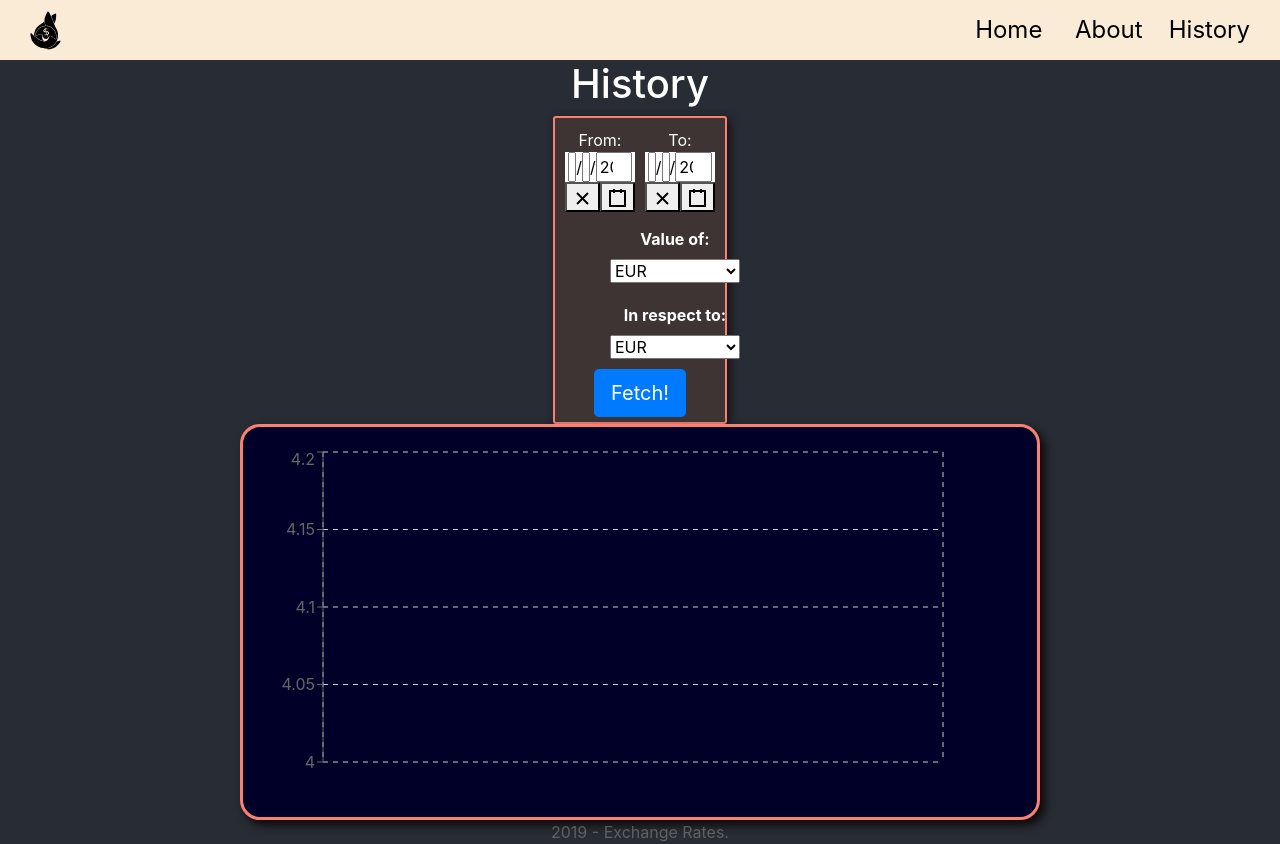
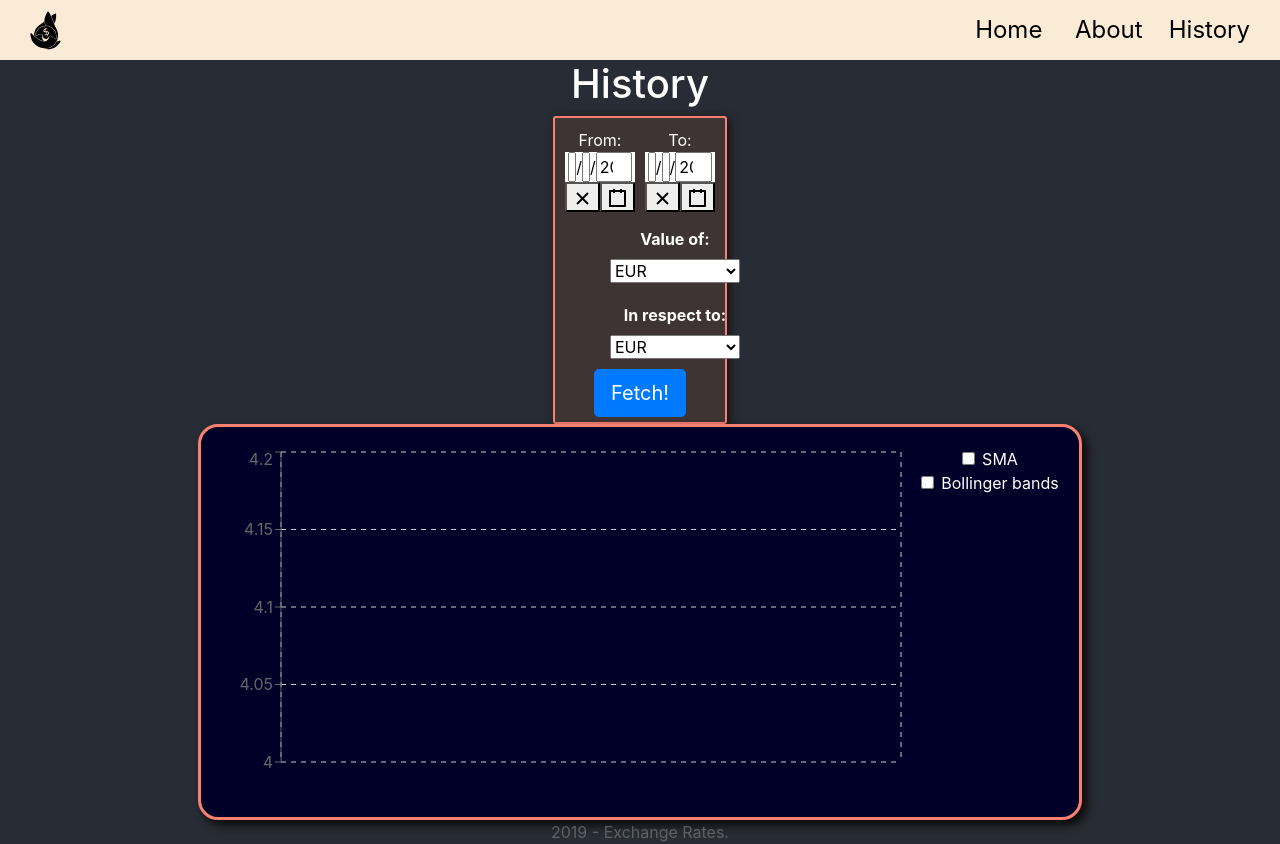
Before and after one commit to olindenaus/exchange-rates, a React (Create React App) app: page /history in a window 1280 px wide. Built offline with nearby package versions, Linux system fonts and the light colour scheme.

Commit message:
plot display options added

```diff
--- a/src/components/Plots/Plot/Plot.js
+++ b/src/components/Plots/Plot/Plot.js
@@ -4,13 +4,13 @@ import { LineChart, Line, CartesianGrid, XAxis, YAxis, Tooltip } from 'recharts'
 const renderLineChart = (props) => {
     return (
         <LineChart width={props.width} height={props.height} data={props.data} margin={{ top: 5, right: 20, bottom: 5, left: 0 }}>
-            <Line type="monotone" dataKey="value" stroke="blue" dot={false}/>
-            <Line type="monotone" dataKey="sma" stroke="red" dot={false}/>
-            <Line type="monotone" dataKey="topBouli" stroke="green" dot={false}/>
-            <Line type="monotone" dataKey="botBouli" stroke="green" dot={false}/>
+            <Line type="monotone" dataKey="value" stroke="blue" dot={false} />
+            {props.SMAEnable ? <Line type="monotone" dataKey="sma" stroke="red" dot={false} /> : null}
+            {props.BBEnable ? [ <Line type="monotone" dataKey="topBouli" stroke="green" dot={false} />,
+                                <Line type="monotone" dataKey="botBouli" stroke="green" dot={false} />] : null}
             <CartesianGrid stroke="#ccc" strokeDasharray="5 5" />
             <XAxis dataKey="name" />
-            <YAxis type = "number" domain={[4.0, 4.2]}/>
+            <YAxis type="number" domain={[4.0, 4.2]} />
             <Tooltip />
         </LineChart>
     )
--- a/src/containers/History/History.css
+++ b/src/containers/History/History.css
@@ -8,7 +8,7 @@
 }
 
 .Plot {
-    width: 800px;
+    display: flex;
     position: relative;
     left: 0px;
     top: 0px;
@@ -25,3 +25,5 @@
     top: -30px;
     box-shadow: 15px 30px 30px rgb(12, 9, 9);
 }
+.PlotOptions{
+}
--- a/src/containers/History/History.js
+++ b/src/containers/History/History.js
@@ -1,5 +1,6 @@
 import React, { Component } from 'react';
 import axios from '../../config/Axios';
+import { Form } from 'react-bootstrap';
 import './History.css';
 import Plot from '../../components/Plots/Plot/Plot';
 import DownloadPanel from '../../components/DownloadPanel/DownloadPanel';
@@ -14,6 +15,8 @@ class History extends Component {
             date: { from: '', to: '' },
             fromDateStart: new Date('2017-01-01'),
             toDateStart: new Date('2018-01-01'),
+            smaVisibility: false,
+            bbVisiblity: false
         }
     }
 
@@ -173,6 +176,14 @@ class History extends Component {
         this.setState({ toDateStart: date })
     }
 
+    setSMADisplay = (isSMADisplayed) => {
+        this.setState({ smaVisibility: isSMADisplayed });
+    }
+
+    setBBDisplay = (isBBDisplayed) => {
+        this.setState({ bbVisiblity: isBBDisplayed });
+    }
+
 
     render() {
         return (
@@ -186,7 +197,14 @@ class History extends Component {
                     buttonClicked={this.buttonClicked}
                 />
                 <div className="Plot">
-                    <Plot data={this.state.data} height={350} width={700} />
+                    <Plot data={this.state.data} SMAEnable={this.state.smaVisibility}
+                          BBEnable={this.state.bbVisiblity} height={350} width={700} />
+                    <div className="PlotOptions">
+
+                            <Form.Check label="SMA" onChange={e => this.setSMADisplay(e.target.checked)} />
+                            <Form.Check label="Bollinger bands" onChange={e => this.setBBDisplay(e.target.checked)} />
+
+                    </div>
                 </div>
             </div>
         )
```
Also changed, not shown: 1 other file (tests, documents, lock files or other folders).
